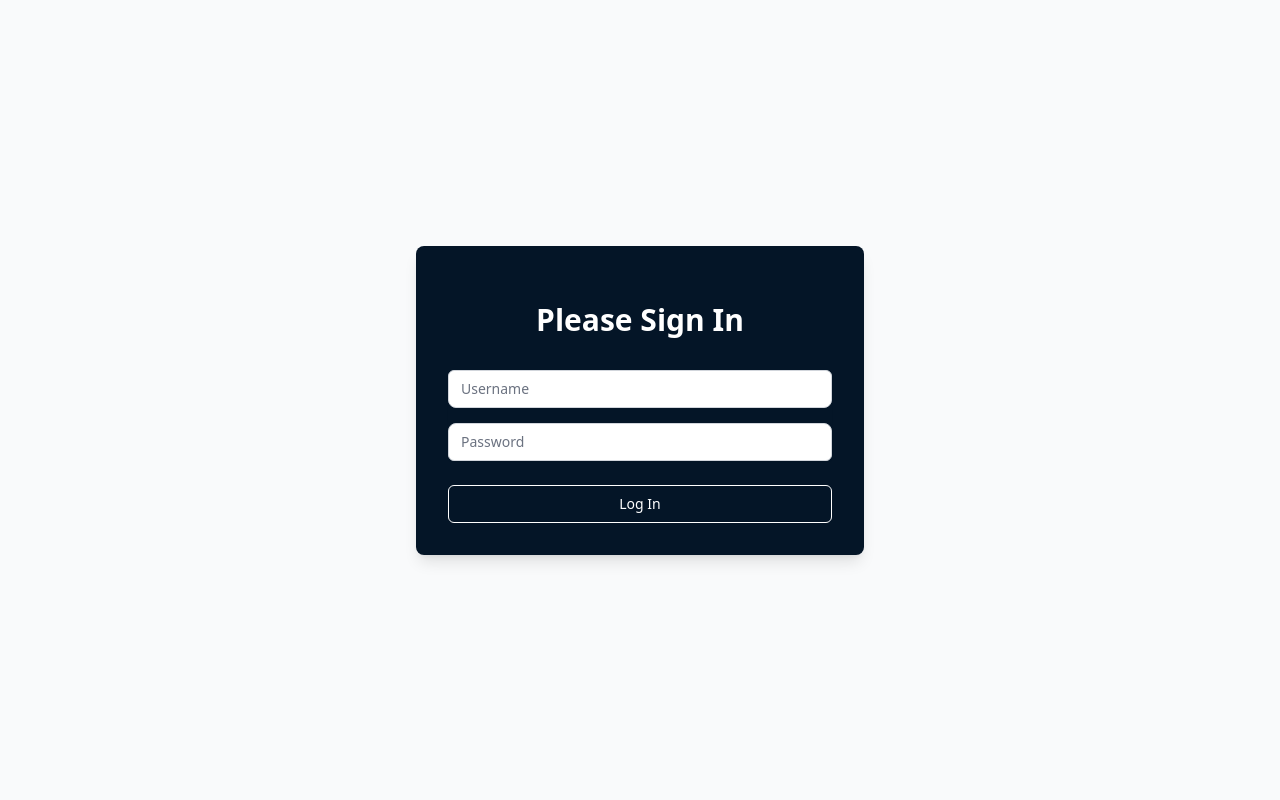
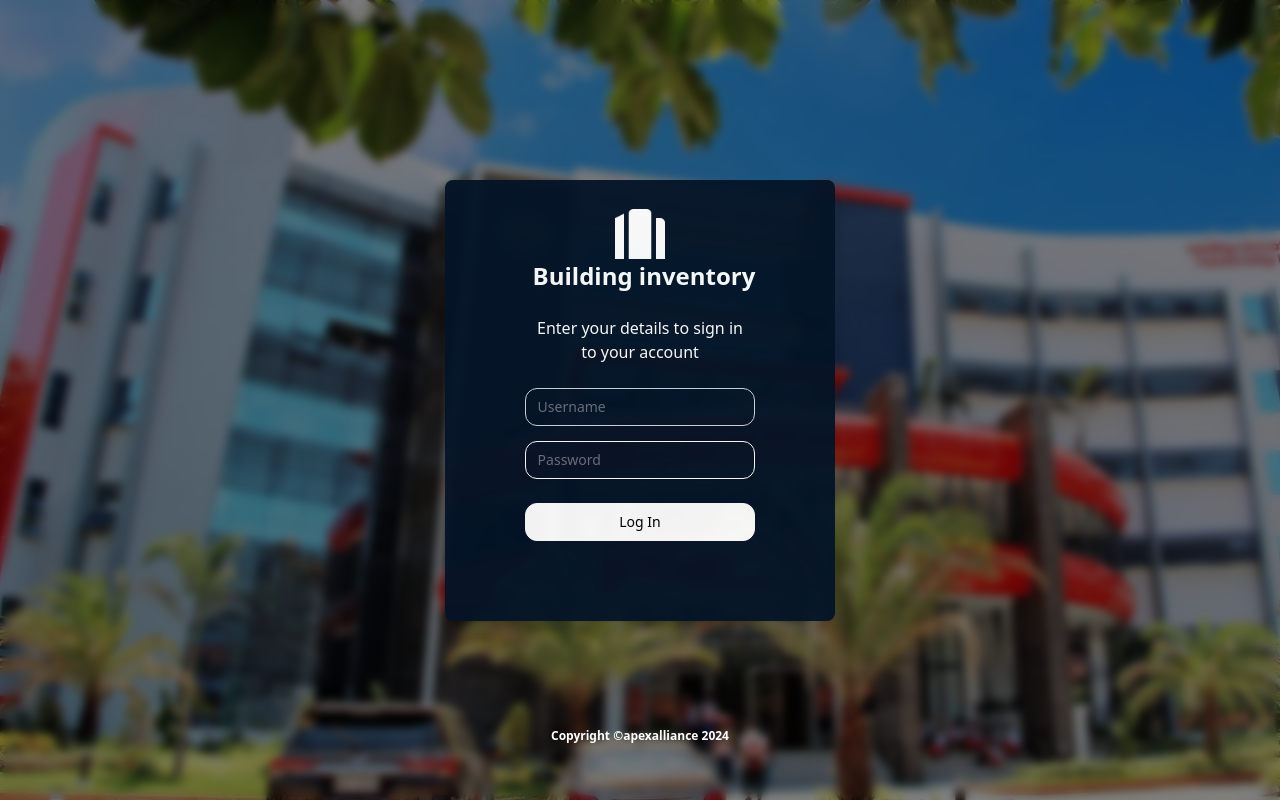
Before and after one commit to jvnthny-espiritu/apexalliance-building-ims, a React (Create React App) app in the folder client/: page /login in a window 1280 px wide. Built offline with nearby package versions, Linux system fonts and the light colour scheme.

Commit message:
modify login page and added new folder for img

```diff
--- a/client/src/pages/LoginPage.jsx
+++ b/client/src/pages/LoginPage.jsx
@@ -1,24 +1,53 @@
 import React, { useState } from 'react';
+import image from '../assets/img/building.jpg';
+import { ReactComponent as Logo } from '../components/logo.svg';
 
 export default function Login() {
   const [username, setUsername] = useState('');
   const [password, setPassword] = useState('');
 
-  const handleLogin = () => {
+  const handleLogin = (e) => {
+    e.preventDefault();
     console.log('Username:', username);
     console.log('Password:', password);
   };
 
   return (
-    <div className="min-h-screen flex items-center justify-center bg-gray-50 py-12 px-4 sm:px-6 lg:px-8">
-      <div className="max-w-md w-full bg-[#041527] p-8 rounded-lg shadow-lg">
-        <div>
-          <h2 className="mt-6 text-center text-3xl font-extrabold text-white">Please Sign In</h2>
+    <div
+      style={{
+        backgroundImage: `url(${image})`,
+        backgroundSize: 'cover',
+        backgroundPosition: 'center',
+        position: 'relative'
+      }}
+      className="min-h-screen flex items-center justify-center"
+    >
+      <div
+        style={{
+          position: 'absolute',
+          top: 0,
+          left: 0,
+          width: '100%',
+          height: '100%',
+          backgroundColor: 'rgba(0, 0, 0, 0.5)',
+          backdropFilter: 'blur(5px)',
+          zIndex: 1
+        }}
+      />
+      <div className="bg-primary opacity-95 px-20 py-40 pt-16 pb-20 rounded-lg shadow-lg relative" style={{ zIndex: 2 }}>
+        <div className="max-w-md">
+          <div className="flex justify-center mb-6">
+            <Logo className='h-15 w-15 absolute top-0 my-5' />
+            <div className="ml-2 flex items-center mt-4">
+              <h2 className="text-2xl font-extrabold text-white">Building inventory</h2>
             </div>
-        <form className="mt-8 space-y-6" onSubmit={handleLogin}>
+          </div>
+          <h2 className="text-center text-md font-normal text-white mb-6">Enter your details to sign in <br/> to your account</h2>
+
+          <form className="space-y-6" onSubmit={handleLogin}>
             <input type="hidden" name="remember" value="true" />
-          <div className="rounded-md shadow-sm -space-y-px">
-            <div className='mb-4'>
+            <div className="rounded-md shadow-sm -space-y-px flex flex-col items-center">
+              <div className='mb-4 w-full'>
                 <label htmlFor="username" className="sr-only">Username</label>
                 <input
                   id="username"
@@ -28,11 +57,11 @@ export default function Login() {
                   required
                   value={username}
                   onChange={(e) => setUsername(e.target.value)}
-                className="appearance-none rounded-lg relative block w-full px-3 py-2 border border-gray-300 placeholder-gray-500 text-gray-900 rounded-t-md focus:outline-none focus:ring-indigo-500 focus:border-indigo-500 focus:z-10 sm:text-sm"
+                  className="rounded-xl relative block px-3 py-2 bg-transparent border border-gray-300 placeholder-gray-500 text-gray-900 focus:outline-none focus:ring-primary-900 focus:border-indigo-500 focus:z-10 sm:text-sm w-full"
                   placeholder="Username"
                 />
               </div>
-            <div>
+              <div className='w-full'>
                 <label htmlFor="password" className="sr-only">Password</label>
                 <input
                   id="password"
@@ -42,17 +71,15 @@ export default function Login() {
                   required
                   value={password}
                   onChange={(e) => setPassword(e.target.value)}
-                className="appearance-none rounded-lg relative block w-full px-3 py-2 border border-gray-300 placeholder-gray-500 text-gray-900 rounded-b-md focus:outline-none focus:ring-indigo-500 focus:border-indigo-500 focus:z-10 sm:text-sm"
+                  className="rounded-xl relative block px-3 py-2 bg-transparent border border-white placeholder-gray-500 text-gray-900 focus:outline-none focus:ring-indigo-500 focus:border-indigo-500 focus:z-10 sm:text-sm w-full"
                   placeholder="Password"
                 />
               </div>
             </div>
-
-
-          <div>
+            <div className="flex justify-center mt-4 ">
               <button
                 type="submit"
-              className="group relative w-full flex justify-center py-2 px-4 border border-white text-sm font-medium rounded-md text-white bg-[#041527] hover:bg-indigo-700 focus:outline-none focus:ring-2 focus:ring-offset-2 focus:ring-indigo-500"
+                className="group relative flex w-full justify-center py-2 px-4 border border-white text-sm font-medium rounded-xl text-black bg-white hover:bg-primary hover:text-white focus:outline-none focus:ring-2 focus:ring-offset-2 focus:ring-indigo-500"
               >
                 Log In
               </button>
@@ -60,5 +87,9 @@ export default function Login() {
           </form>
         </div>
       </div>
+      <div className='text-center text-white text-xs font-semibold' style={{ position: 'absolute', bottom: '7%', left: '50%', transform: 'translateX(-50%)', zIndex: 2 }}>
+        <h2>Copyright ©apexalliance 2024 </h2>
+      </div>
+    </div>
   );
 }
```
Also changed, not shown: client/src/assets/img/building.jpg (added). Lines whose indentation alone changed are shown as unchanged.
